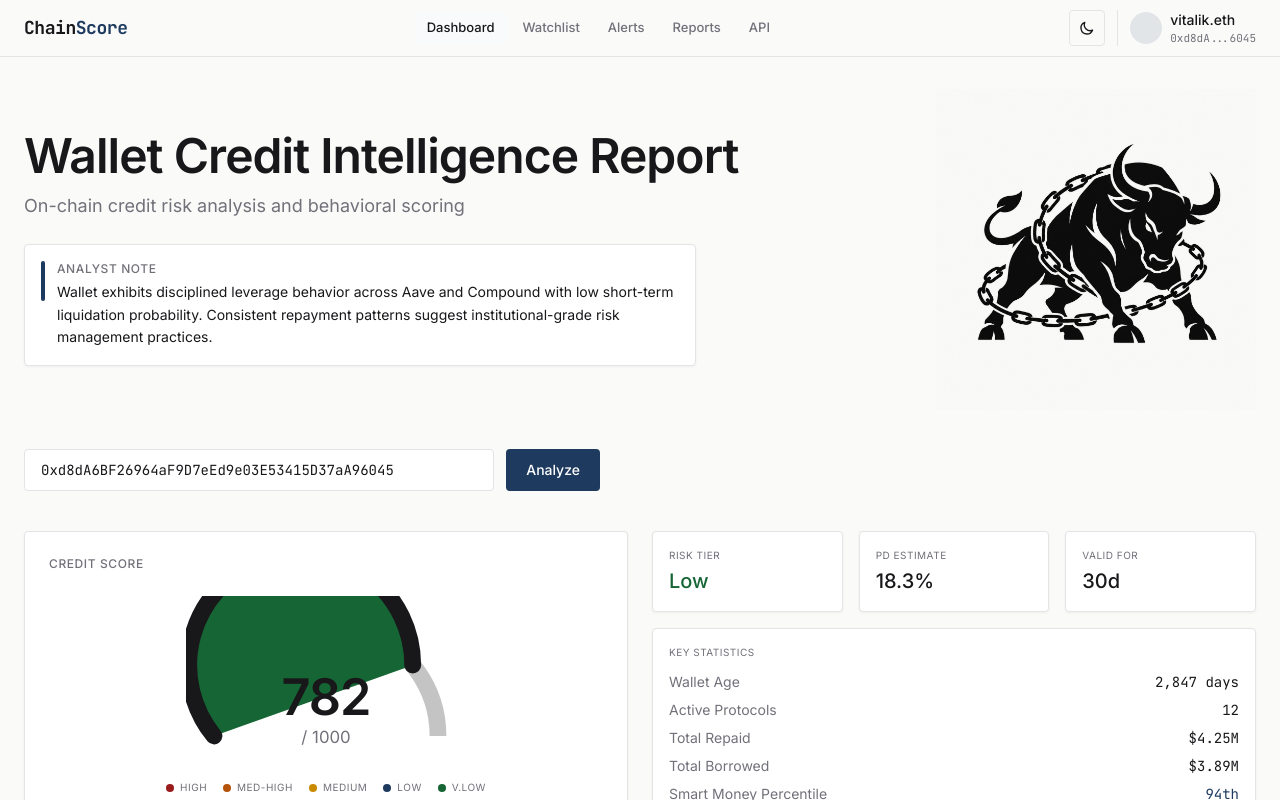
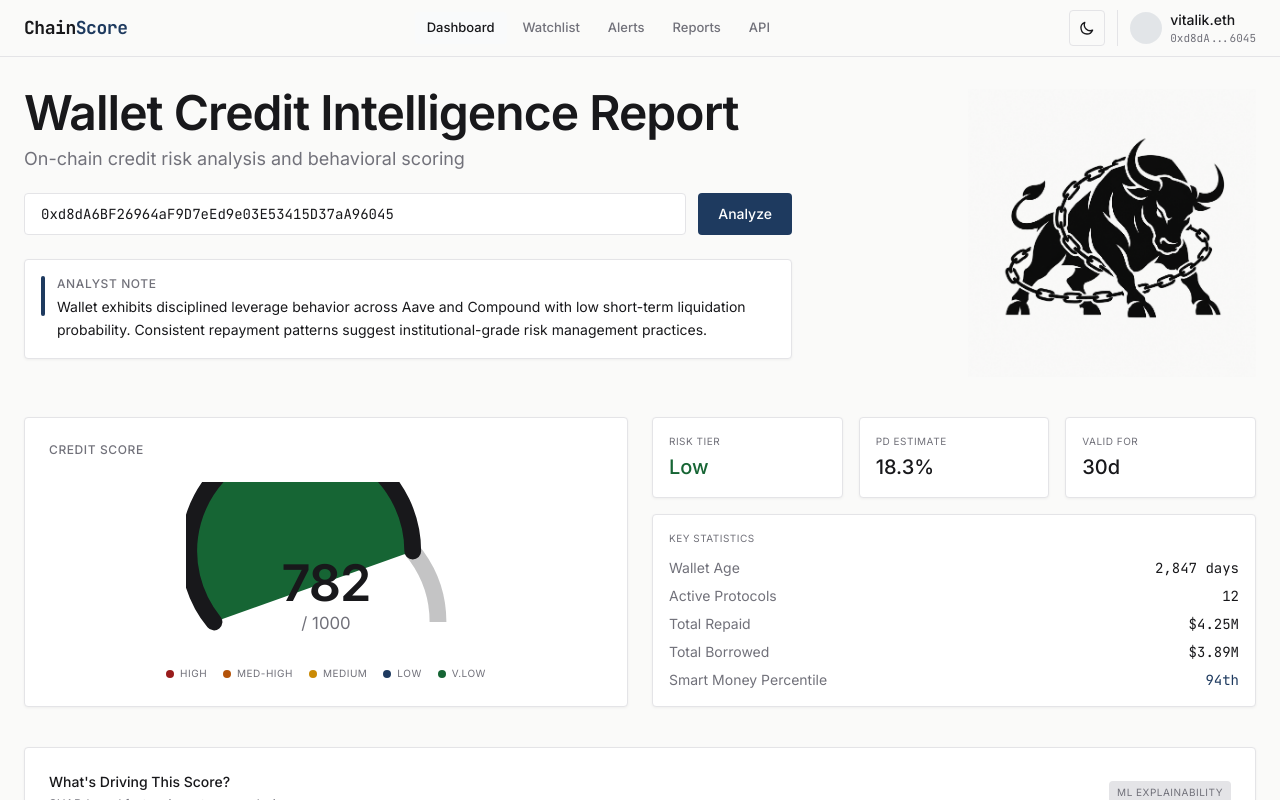
Before and after one commit to deerws/blockchain_and_cryptocurrencies, a Next.js app in the folder frontend/: page / in a window 1280 px wide. Shown: the top 800 px of the page. Built offline with nearby package versions, Linux system fonts and the light colour scheme.

Commit message:
feat: update hero layout with search bar and transparent background
Adjust layout to place search bar with title and use background color directly on image. Add CSS for drop-shadow filter to remove image background.

Co-authored-by: André Pinheiro Paes <152342426+deerws@users.noreply.github.com>

```diff
--- a/frontend/app/globals.css
+++ b/frontend/app/globals.css
@@ -164,7 +164,12 @@ body {
 .heatmap-3 { background: var(--primary); opacity: 0.7; }
 .heatmap-4 { background: var(--primary); opacity: 1; }
 
-/* Dark mode image invert for single-color illustrations */
-.dark .dark\:invert {
+/* Hero bull image - blend with background */
+.hero-bull {
+  mix-blend-mode: multiply;
+}
+
+.dark .hero-bull {
+  mix-blend-mode: screen;
   filter: invert(1);
 }
--- a/frontend/app/page.tsx
+++ b/frontend/app/page.tsx
@@ -271,17 +271,39 @@ export default function Home() {
 
         {/* ── HERO / REPORT TITLE ─────────────────────────────────────── */}
         <section className="mb-10">
-          <div className="flex items-center justify-between gap-8">
-            <div className="flex-1">
-              <h1 className="headline-serif text-4xl md:text-5xl mb-3">
+          <div className="flex items-start justify-between gap-6">
+            <div className="flex-1 max-w-3xl">
+              <h1 className="headline-serif text-4xl md:text-5xl mb-2">
                 Wallet Credit Intelligence Report
               </h1>
-              <p className="text-lg mb-6" style={{ color: 'var(--muted)' }}>
+              <p className="text-lg mb-5" style={{ color: 'var(--muted)' }}>
                 On-chain credit risk analysis and behavioral scoring
               </p>
 
+              {/* Wallet Input - moved here */}
+              <div className="flex gap-3 mb-6">
+                <input
+                  type="text"
+                  value={address}
+                  onChange={(e) => setAddress(e.target.value)}
+                  placeholder="Enter wallet address (0x...)"
+                  className="flex-1 px-4 py-2.5 border rounded text-sm font-mono focus:outline-none focus:ring-1"
+                  style={{
+                    background: 'var(--card)',
+                    borderColor: 'var(--border)',
+                    color: 'var(--foreground)',
+                  }}
+                />
+                <button
+                  className="px-5 py-2.5 text-sm font-medium rounded hover:opacity-90 transition-opacity"
+                  style={{ background: 'var(--primary)', color: '#fff' }}
+                >
+                  Analyze
+                </button>
+              </div>
+
               {/* Analyst Note */}
-              <div className="border p-4 rounded card-shadow max-w-2xl" style={{ background: 'var(--card)', borderColor: 'var(--border)' }}>
+              <div className="border p-4 rounded card-shadow" style={{ background: 'var(--card)', borderColor: 'var(--border)' }}>
                 <div className="flex items-start gap-3">
                   <div className="w-1 h-full rounded-full shrink-0" style={{ minHeight: "40px", background: 'var(--primary)' }} />
                   <div>
@@ -297,37 +319,13 @@ export default function Home() {
             </div>
 
             {/* Hero Illustration */}
-            <div className="hidden lg:block w-64 xl:w-80 shrink-0">
+            <div className="hidden lg:flex items-center justify-center w-56 xl:w-72 shrink-0">
               <img
                 src="/hero-bull.png"
                 alt="ChainScore Bull - Wall Street meets Blockchain"
-                className="w-full h-auto mix-blend-multiply dark:mix-blend-normal dark:invert dark:brightness-90"
+                className="w-full h-auto hero-bull"
               />
             </div>
-          </div>
-        </section>
-
-        {/* ── WALLET INPUT ────────────────────────────────────────────── */}
-        <section className="mb-10">
-          <div className="flex gap-3 max-w-xl">
-            <input
-              type="text"
-              value={address}
-              onChange={(e) => setAddress(e.target.value)}
-              placeholder="Enter wallet address (0x...)"
-              className="flex-1 px-4 py-2.5 border rounded text-sm font-mono focus:outline-none focus:ring-1"
-              style={{
-                background: 'var(--card)',
-                borderColor: 'var(--border)',
-                color: 'var(--foreground)',
-              }}
-            />
-            <button
-              className="px-5 py-2.5 text-sm font-medium rounded hover:opacity-90 transition-opacity"
-              style={{ background: 'var(--primary)', color: '#fff' }}
-            >
-              Analyze
-            </button>
           </div>
         </section>
 
```
